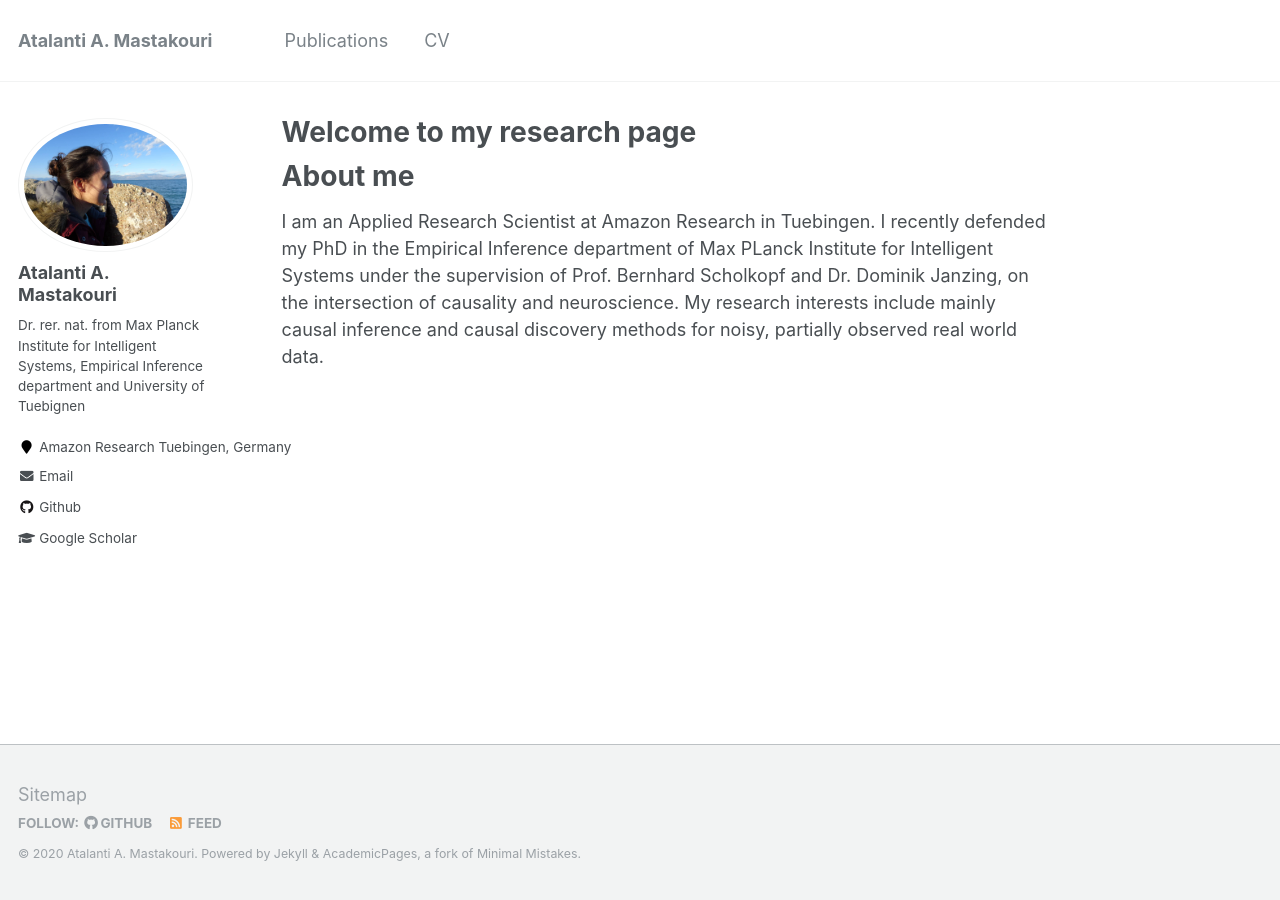
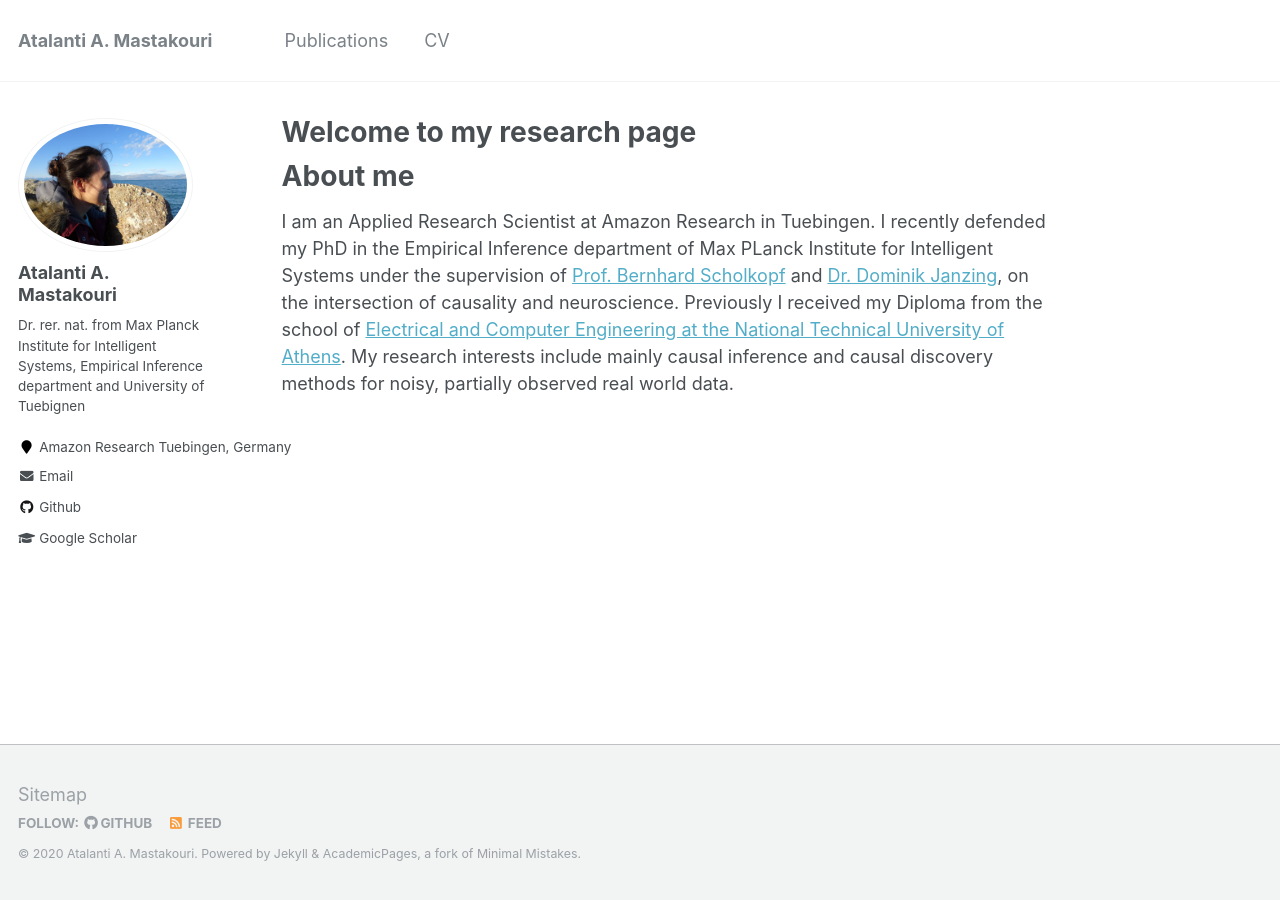
Before and after one commit to atalanti/atalanti.github.io, a Jekyll site: the page built from _pages/about.md, in a window 1280 px wide. Built offline with Jekyll 4.4.1, drawn with Linux system fonts in a browser that asks for light colours.

Commit message:
added links to names and ntua

```diff
--- a/_pages/about.md
+++ b/_pages/about.md
@@ -10,4 +10,4 @@
 
 About me
 ======
-I am an Applied Research Scientist at Amazon Research in Tuebingen. I recently defended my PhD in the Empirical Inference department of Max PLanck Institute for Intelligent Systems under the supervision of Prof. Bernhard Scholkopf and Dr. Dominik Janzing, on the intersection of causality and neuroscience. My research interests include mainly causal inference and causal discovery methods for noisy, partially observed real world data.
+I am an Applied Research Scientist at Amazon Research in Tuebingen. I recently defended my PhD in the Empirical Inference department of Max PLanck Institute for Intelligent Systems under the supervision of [Prof. Bernhard Scholkopf](https://www.is.mpg.de/~bs) and [Dr. Dominik Janzing](https://www.is.mpg.de/~janzing), on the intersection of causality and neuroscience. Previously I received my Diploma from the school of [Electrical and Computer Engineering at the National Technical University of Athens](https://www.ece.ntua.gr/en). My research interests include mainly causal inference and causal discovery methods for noisy, partially observed real world data.
```
